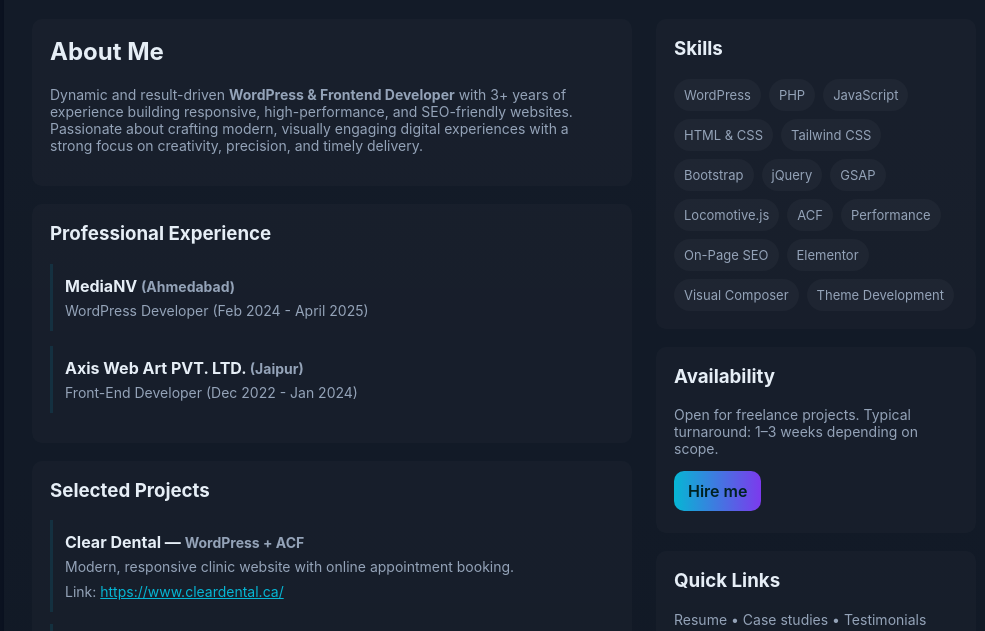
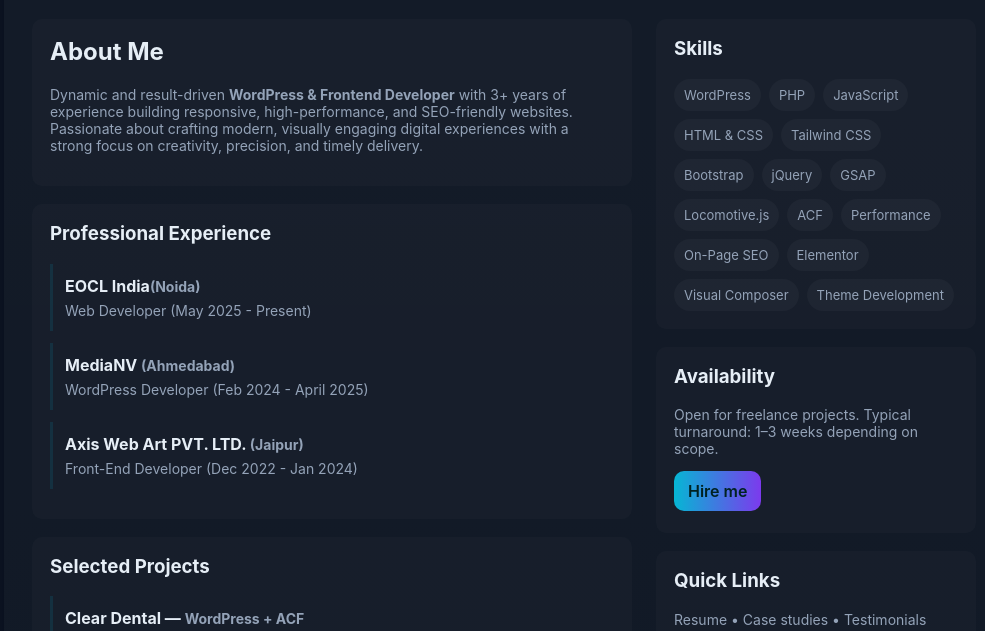
Before and after one commit to thekailash/kailash-portfolio, a plain HTML site: page index.html in a window 1280 px wide. Shown: the part 141-772 px from the top of the page, without its empty margins (136-1121 px from the left). Drawn offline with Linux system fonts and the light colour scheme.

Commit message:
Update index.html

```diff
--- a/index.html
+++ b/index.html
@@ -266,13 +266,21 @@
 
           <div class="card section">
             <h3 style="margin-top: 0">Professional Experience</h3>
-            <div class="project" style="margin-bottom: 15px;">
+            <div class="project" style="margin-bottom: 12px;">
+              <h4>EOCL India<span class="muted">(Noida)</span></h4>
+              <p>
+                Web Developer (May 2025 - Present)
+              </p>
+
+            </div>
+            <div class="project" style="margin-bottom: 12px;">
               <h4>MediaNV <span class="muted">(Ahmedabad)</span></h4>
               <p>
                 WordPress Developer (Feb 2024 - April 2025)
               </p>
 
             </div>
+
             <div class="project">
               <h4>Axis Web Art PVT. LTD. <span class="muted">(Jaipur)</span></h4>
               <p>
```
